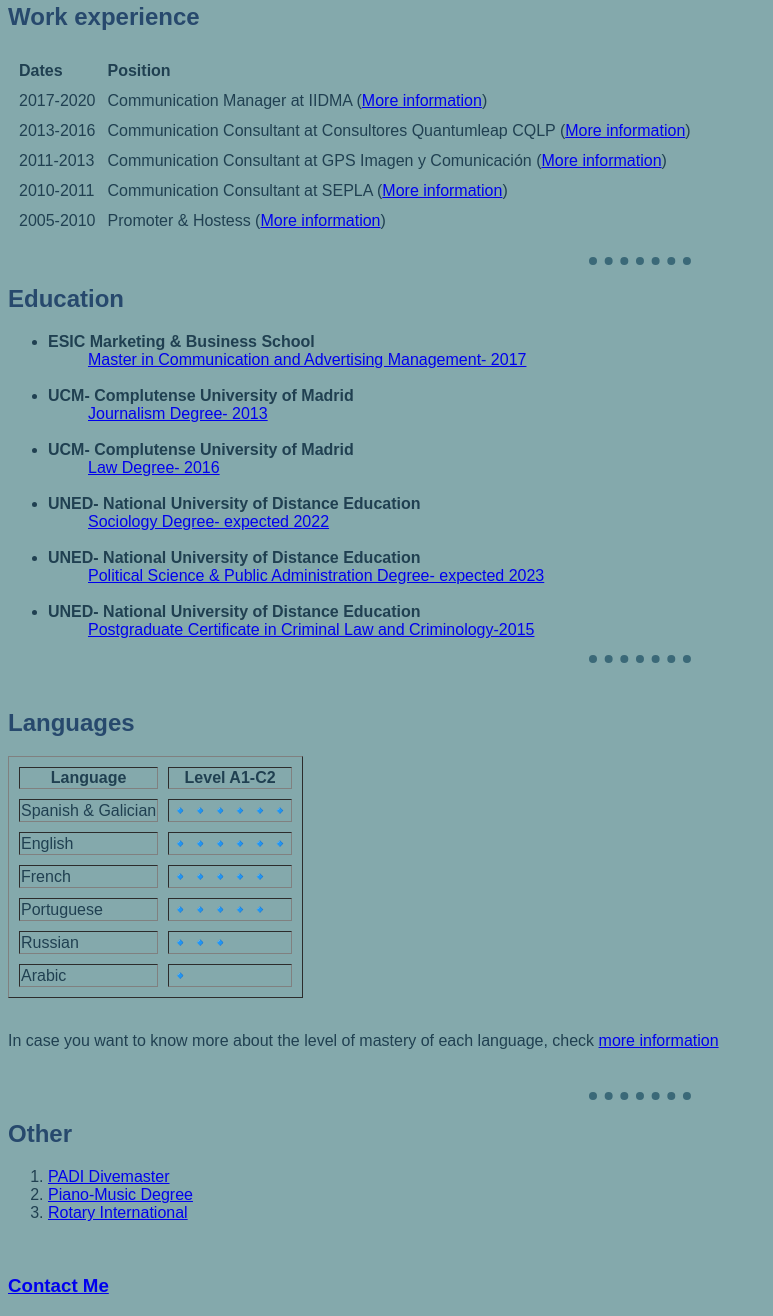
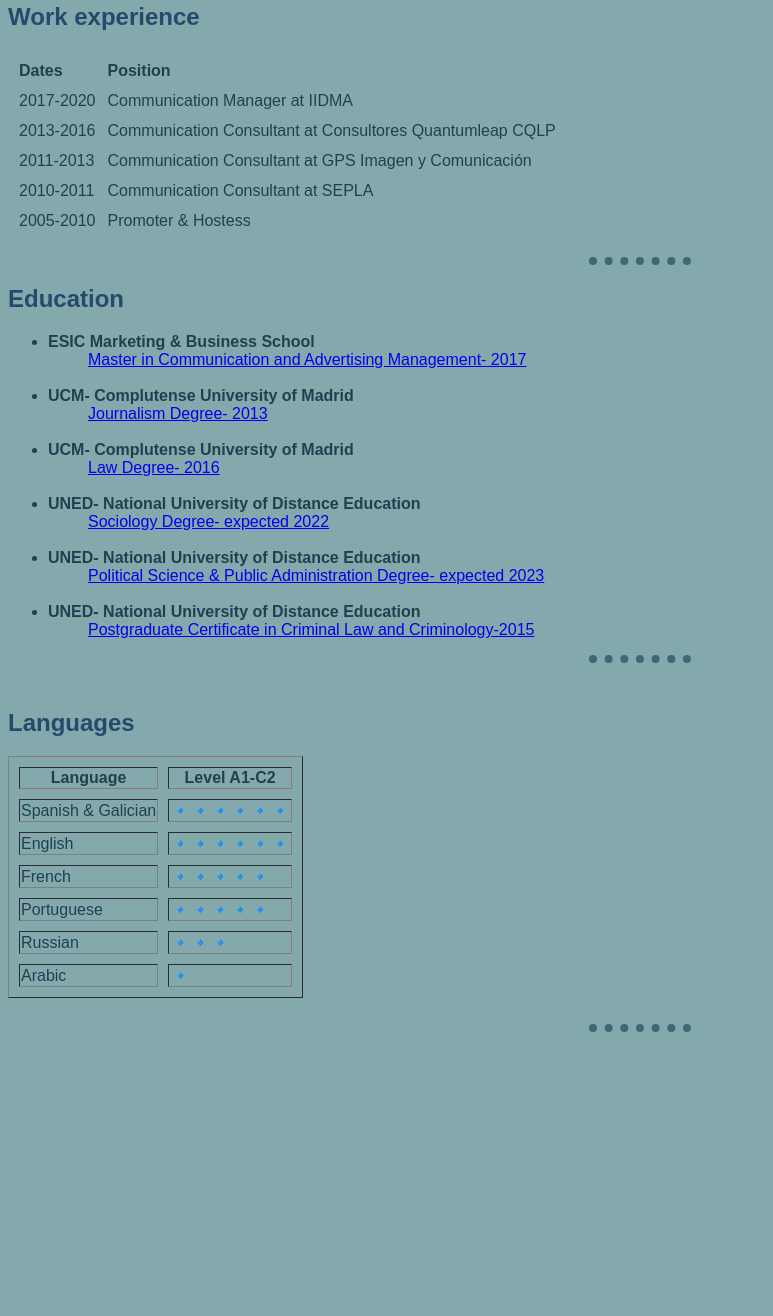
Before and after one commit to h2991/CV, a plain HTML site: page index.html in a window 1280 px wide. Shown: the part 337-1653 px from the top of the page, without its empty margins (0-773 px from the left). After the commit the page ends 1411 px from the top, so only its background shows below. Drawn offline with Linux system fonts and the light colour scheme.

Commit message:
no links, just schematic

```diff
--- a/index.html
+++ b/index.html
@@ -30,23 +30,23 @@
   <tbody>
     <tr>
       <td>2017-2020</td>
-      <td>Communication Manager at IIDMA (<a href="#">More information</a>)</td>
+      <td>Communication Manager at IIDMA</td>
     </tr>
     <tr>
       <td>2013-2016</td>
-      <td>Communication Consultant at Consultores Quantumleap CQLP (<a href="#">More information</a>)</td>
+      <td>Communication Consultant at Consultores Quantumleap CQLP</td>
     </tr>
     <tr>
     <td>2011-2013</td>
-    <td>Communication Consultant at GPS Imagen y Comunicación (<a href="#">More information</a>)</td>
+    <td>Communication Consultant at GPS Imagen y Comunicación</td>
     </tr>
     <tr>
       <td>2010-2011</td>
-      <td>Communication Consultant at SEPLA (<a href="#">More information</a>)</td>
+      <td>Communication Consultant at SEPLA</td>
     </tr>
     <tr>
       <td>2005-2010</td>
-      <td>Promoter & Hostess (<a href="#">More information</a>)</td>
+      <td>Promoter & Hostess</td>
     </tr>
   </tbody>
 
@@ -112,16 +112,9 @@
   </tbody>
 
 </table> <br>
-<p>In case you want to know more about the level of mastery of each language, check <a href="#">more information</a></p> <br>
 <hr>
-<h2>Other</h2>
-<ol>
-  <li><a href="C:\Development Bootcamp\Web Development\PADI.html">PADI Divemaster</a></li>
-  <li><a href="https://vigo.mayeusis.com/">Piano-Music Degree</a></li>
-  <li><a href="https://www.rotary.org/es/get-involved/rotaract-clubs">Rotary International</a></li>
-</ol>
+
 </p>
 <br>
-<h3><a href="C:\Development Bootcamp\Web Development\HTLM-Personal Site\Contact.html">Contact Me</a></h3>
   </body>
 </html>
```
